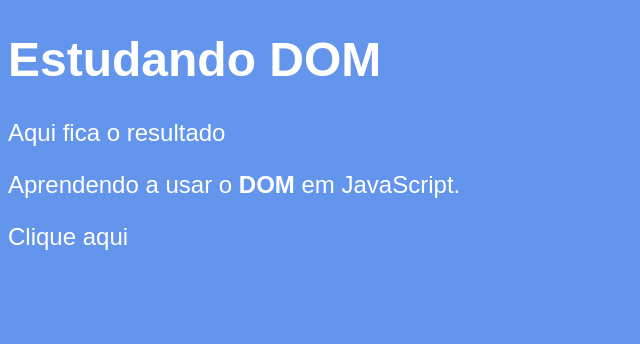
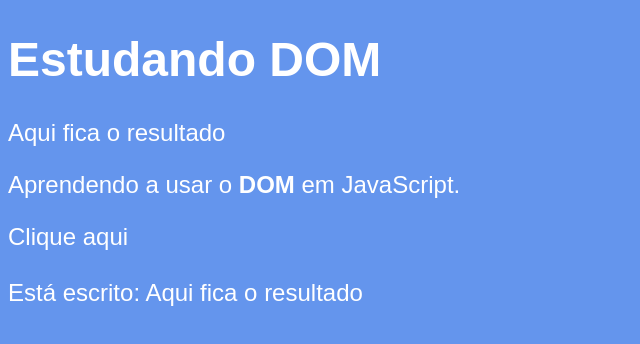
Before and after one commit to SamuBheckma/Curso-JS, a plain HTML site: page Módulo C/Aula 1/index.html in a window 1280 px wide. Shown: the whole page, without its empty margins (0-640 px from the left). Drawn offline with Linux system fonts and the light colour scheme.

Commit message:
Curso de Hoje

```diff
--- a/Módulo C/Aula 1/index.html
+++ b/Módulo C/Aula 1/index.html
@@ -22,10 +22,11 @@
     <h1>Estudando DOM</h1>
     <p>Aqui fica o resultado</p>
     <p>Aprendendo a usar o <strong>DOM</strong> em JavaScript.</p>
-    <div>Clique aqui</div>
+    <div>Clique aqui</div><br>
+
     <script>
-
-
+       var p1 = window.document.getElementsByTagName('p')[0];
+                document.write(`Está escrito: ${p1.innerText}`);
 
     </script>
 </body>
--- a/Módulo C/Aula 1/main.js
+++ b/Módulo C/Aula 1/main.js
@@ -0,0 +1,2 @@
+var p1 = window.document.getElementsByTagName('p')[0];
+document.write(`Está escrito: ${p1.innerText}`);
```
Also changed, not shown: 1 other file.
